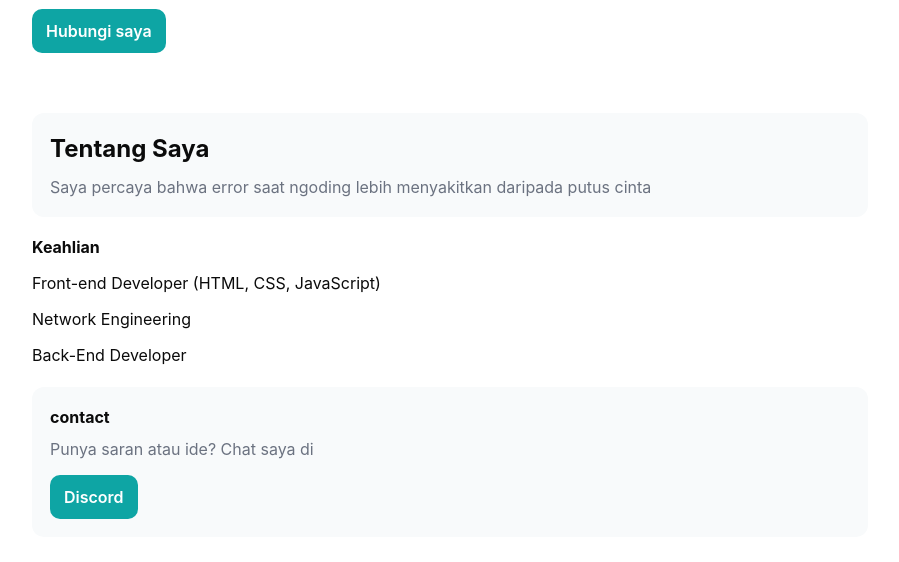
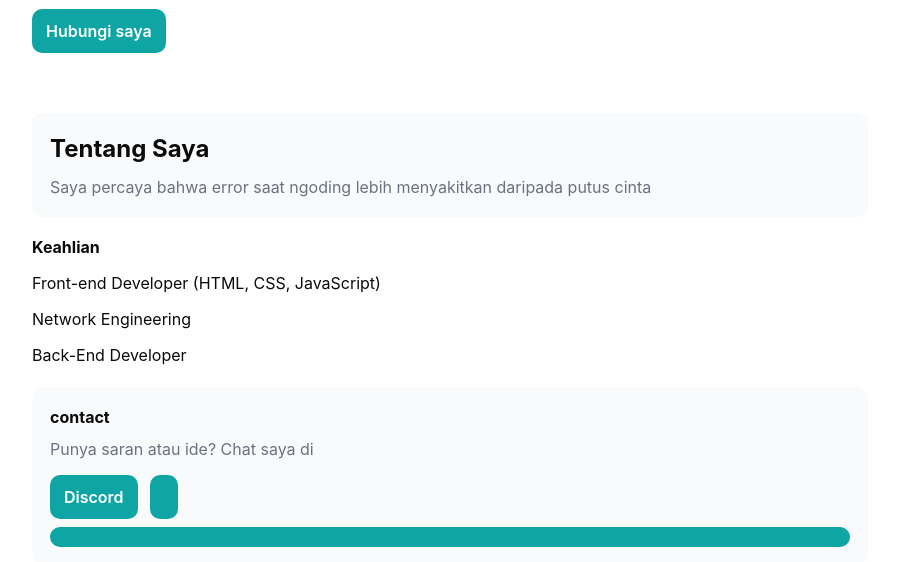
Before and after one commit to RumutChuio/Portofolio_Rohzik, a plain HTML site: page index.html in a window 1280 px wide. Shown: the part 228-790 px from the top of the page, without its empty margins (190-1089 px from the left). Drawn offline with Linux system fonts and the light colour scheme.

Commit message:
Add files via upload

```diff
--- a/index.html
+++ b/index.html
@@ -195,6 +195,7 @@
                             <a class="btn" href="https://discord.gg/VK4rH49k"
                                 >Discord</a
                             >
+                            <a class="btn" href="httpd://wa.me/+6282225845998"
                         </div>
                     </div>
                 </section>
```
